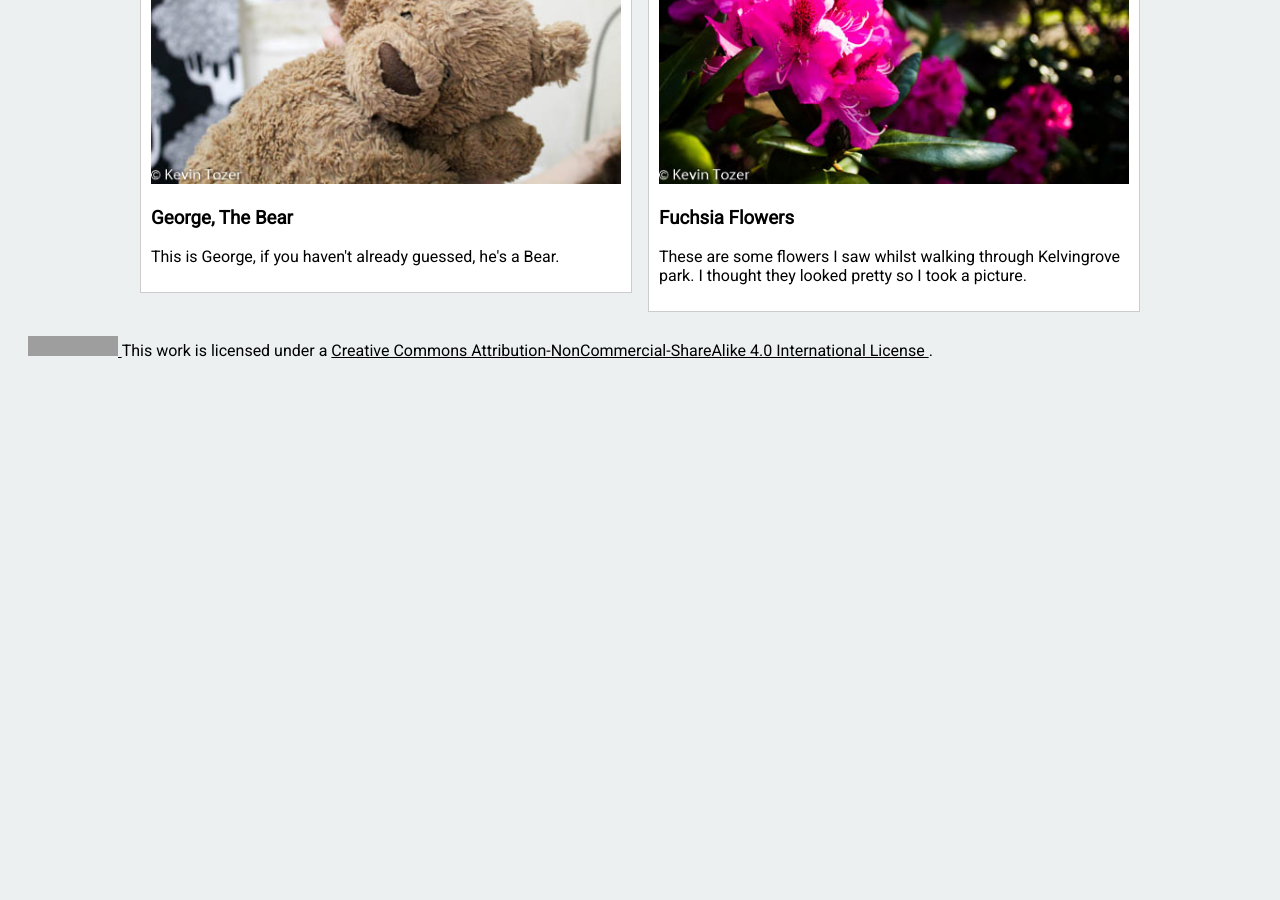
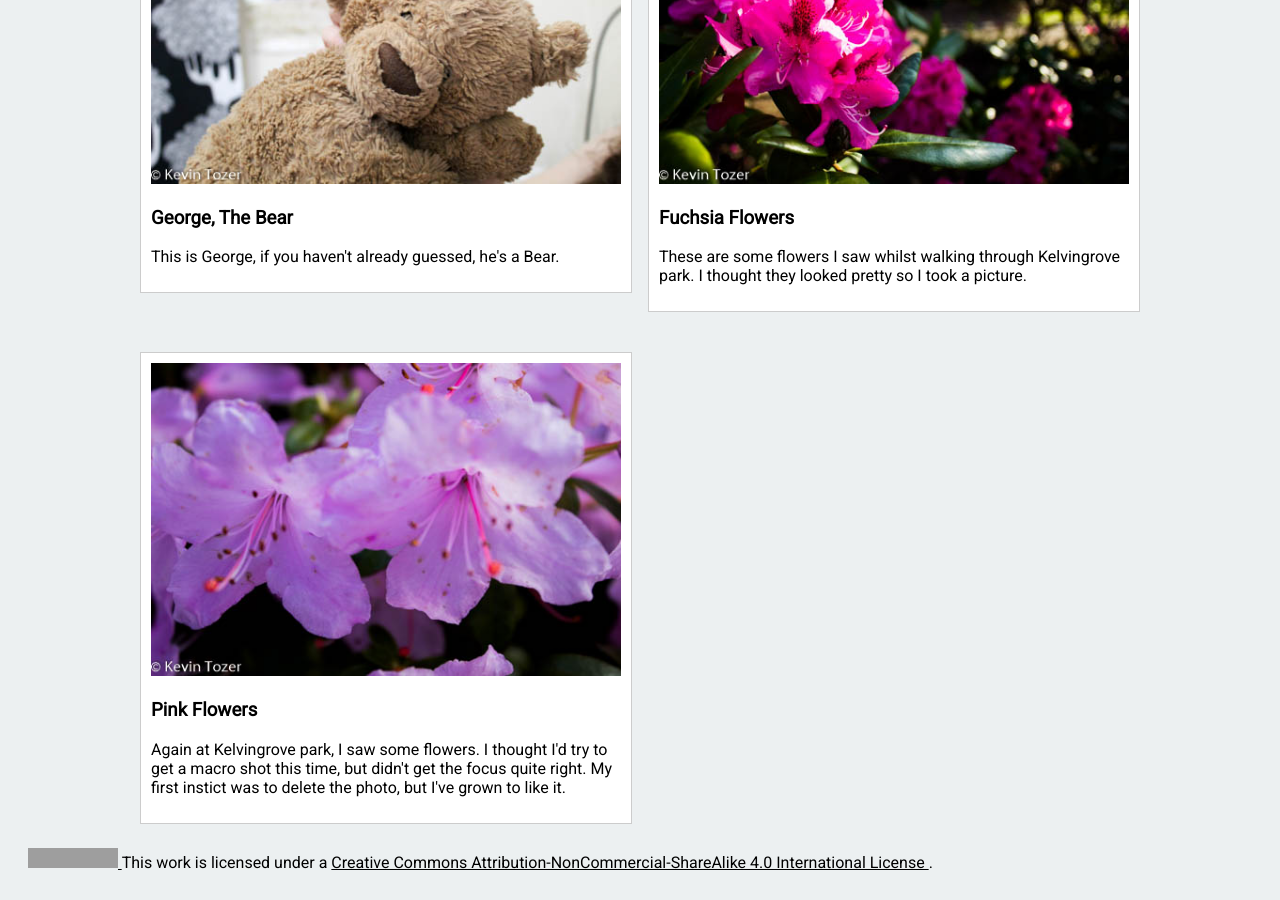
Before and after one commit to ktzr/ktzr.github.io, a Jekyll site: the page built from art.html, in a window 1280 px wide and 900 px high, scrolled down 1106 px. Built offline with Jekyll 4.4.1, drawn with Linux system fonts in a browser that asks for light colours; nearby versions of some CDN libraries; before the commit the page ends 1494 px from its top, so only the background shows below that; grey boxes are pictures that could not be loaded.

Commit message:
add photo 3

```diff
--- a/_data/photo.yml
+++ b/_data/photo.yml
@@ -8,3 +8,10 @@
   title: Fuchsia Flowers
   description: These are some flowers I saw whilst walking through Kelvingrove park.
                 I thought they looked pretty so I took a picture.
+
+3:
+  alt: Pink Flowers at Kelvingrove park
+  title: Pink Flowers
+  description: Again at Kelvingrove park, I saw some flowers.
+                I thought I'd try to get a macro shot this time, but didn't get the focus quite right.
+                My first instict was to delete the photo, but I've grown to like it.
--- a/sitemap.xml
+++ b/sitemap.xml
@@ -15,7 +15,7 @@ permalink: /sitemap.xml
     </url>
     <url>
         <loc>https://ktzr.uk/art.html</loc>
-        <lastmod>2018-01-29</lastmod>
+        <lastmod>{{site.time | date_to_xmlschema }}</lastmod>
         <priority>0.80</priority>
 
         <!--Art-->
```
Also changed, not shown: Gemfile.lock, static/photo/3-small.jpg (added), static/photo/3.jpg (added).
